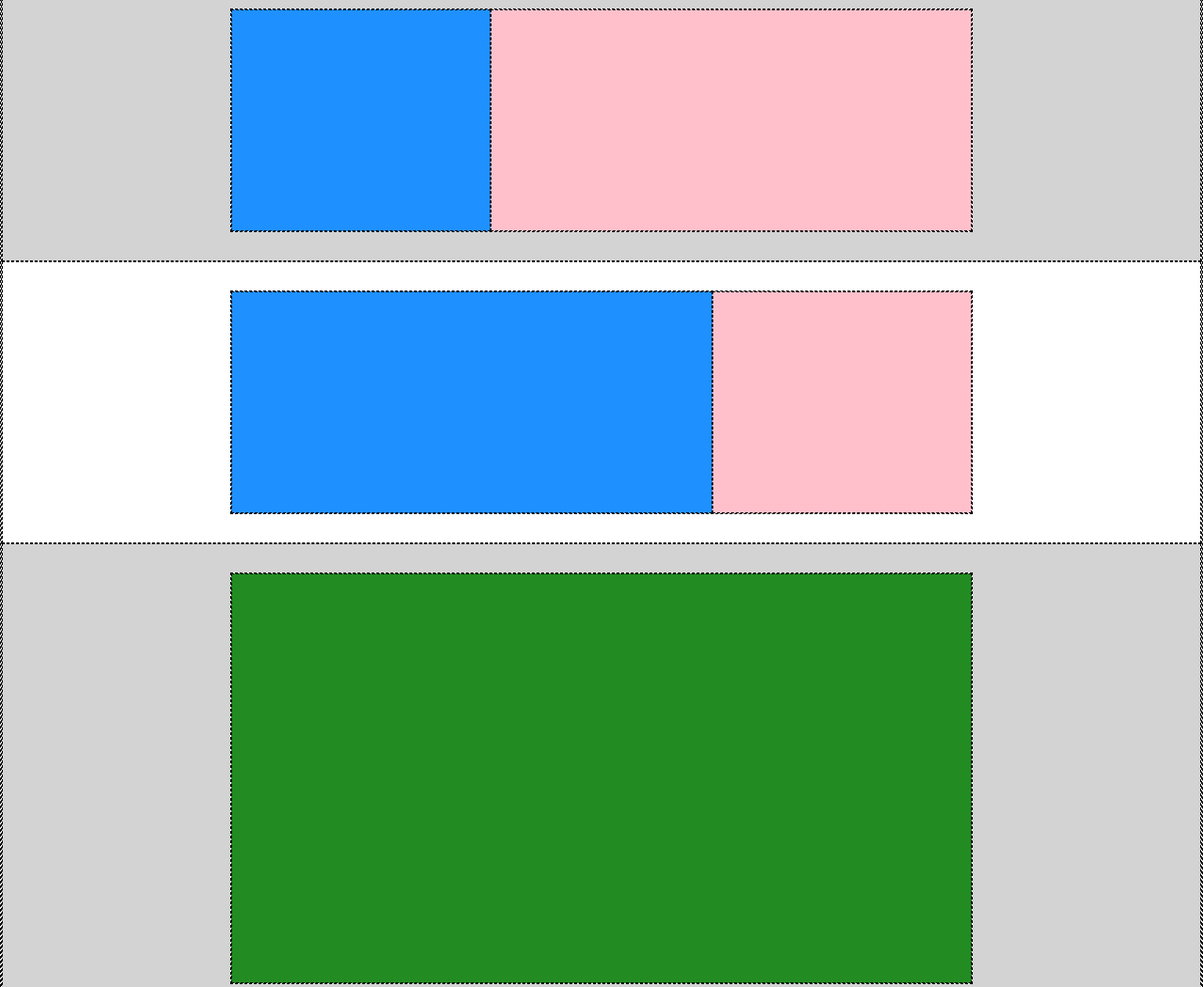
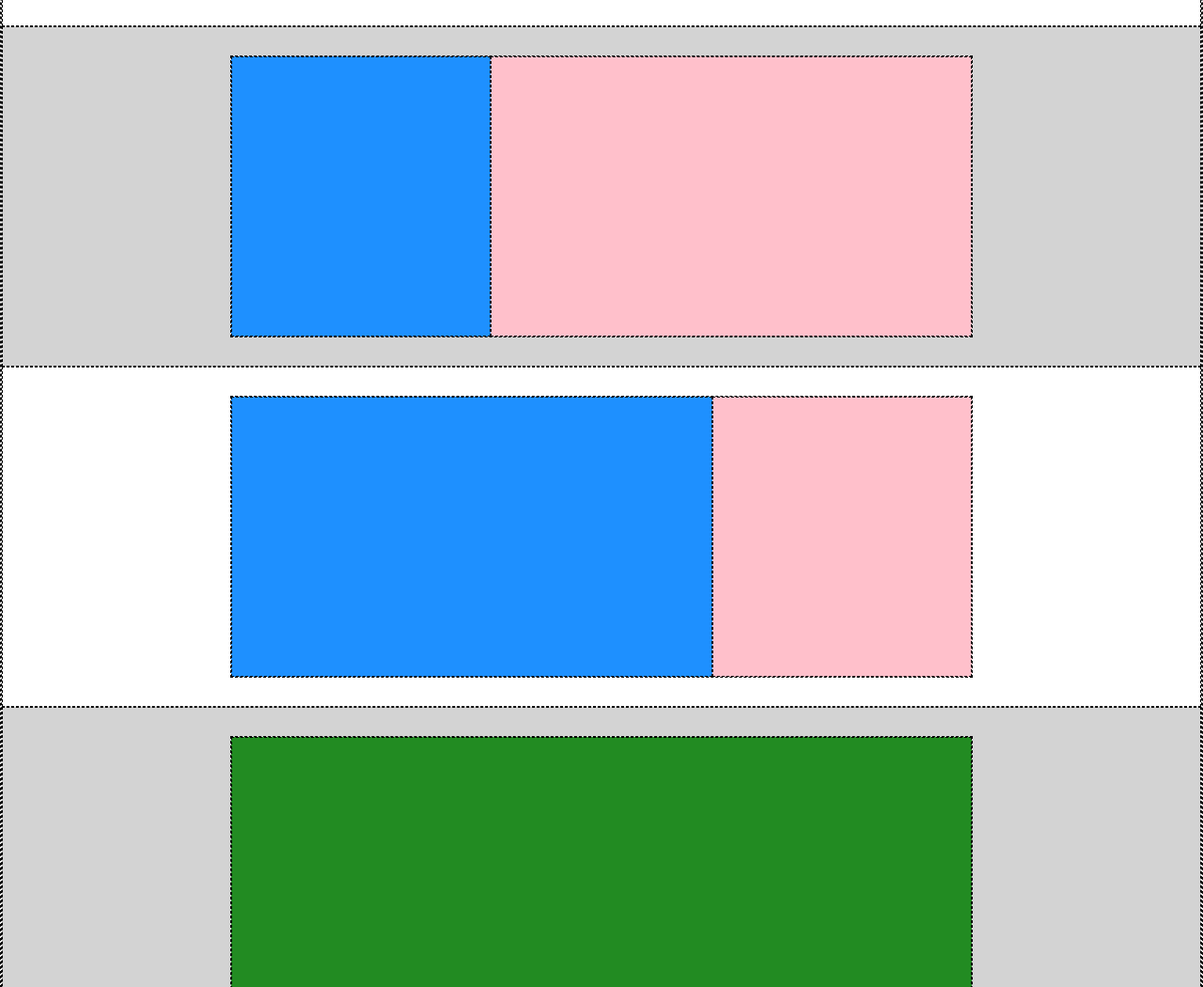
Before and after one commit to Gabbocnc/htmlcss-struttura-discord, a plain HTML site: page index.html in a window 1280 px wide. Shown: the part 748-1798 px from the top of the page at 94% size. Drawn offline with Linux system fonts and the light colour scheme.

Commit message:
fix css code

```diff
--- a/css/style.css
+++ b/css/style.css
@@ -1,11 +1,11 @@
 /* #region root */
-:root{
+:root {
     --light-heavenly: #add8e6;
     --orange: #daa520;
     --dark-blue: #00008b;
     --pink: #ee82ee;
     --light-blue: #1e90ff;
-    --salmon:  #ffc0cb;
+    --salmon: #ffc0cb;
     --light-wood: #d3d3d3;
     --green: #228b22;
     --black: #23272a;
@@ -14,175 +14,220 @@
     --login: #eca9b3;
     --bg-login: #7fffd4;
 }
+
 /* #endregion root */
 /* #region common */
-*{
+* {
     margin: 0;
     padding: 0;
     box-sizing: border-box;
     font-size: 1.1rem;
 }
-.bg{
+
+.bg {
     display: flex;
     background-color: rgb(255, 255, 255);
     padding: 30px;
-    height: 12%;
     width: 100%;
 }
-.second-section, .third-section, .fourth-section, .fifth-section{
+
+.second-section,
+.third-section,
+.fourth-section,
+.fifth-section {
     display: flex;
-    height: 100%;
     width: 65%;
     margin: auto;
-    background-color: #ffffff;
 }
+
+.dflex {
+    display: flex;
+}
+
+img {
+    max-width: 100%;
+}
+
 /* #endregion common */
 /* #region debug */
-.debug *{
+.debug * {
     border: 1px dashed black;
 }
-.debug .dblue .first-section{
+
+.debug .dblue .first-section {
     height: 300px;
 }
-.debug .white{
+
+.debug .lwood {
     height: 300px;
 }
-.debug .lwood{
+
+.debug .lwood2 {
+    height: 500px;
+}
+
+.debug .footer {
+    height: 350px;
+}
+
+.debug .first-section {
     height: 300px;
 }
-.debug .lwood2{
-    height: 500px;
+
+.debug .second-section {
+    height: 300px;
 }
-.debug .footer{
-    height: 350px;
+
+.debug .bg-white {
+    height: 300px;
+}
+
+.debug .third-section {
+    height: 300px;
+}
+
+.debug .fourth-section {
+    height: 300px;
+}
+
+.debug .fifth-section {
+    height: 400px;
 }
 
 /* #endregion debug */
 /* #region header */
-.bg-heavenly{
+.bg-heavenly {
     background-color: var(--light-heavenly);
-    display: flex;
-    height: 60px;
+    padding: 10px;
 }
-.h-flex{
+
+.h-flex {
     margin: auto;
     display: flex;
     background: var(--orange);
     width: 70%;
 }
-.logo{
+
+.logo {
     width: 25%;
     padding-left: 0.5rem;
 }
-.link{
+
+.link {
     width: 50%;
     text-align: center;
 }
-.login{
+
+.login {
     width: 25%;
     text-align: end;
     padding-right: 0.5rem;
 }
+
 /* #endregion header */
 /* #region main */
-.m-flex{
+.m-flex {
     flex-wrap: wrap;
-    display: flex;
 }
-.bg{
-    display: flex;
-    background-color: rgb(255, 255, 255);
-    padding: 30px;
-    width: 100%;
 
-}
 /* #endregion main */
 /* #region first section */
-.dblue{
+.dblue {
     background-color: var(--dark-blue);
     width: 100%;
     padding: 30px;
 }
-.first-section{
+
+.first-section {
     background-color: var(--pink);
     width: 60%;
     margin: auto;
 }
+
 /* #endregion first part main */
 /* #region second section */
- .white{
-    display: flex;
+.white {
     background-color: rgb(255, 255, 255);
     padding: 30px;
     width: 100%;
+}
 
+.lblue {
+    background-color: var(--light-blue);
+    width: 65%;
 }
-.lblue{
-    background-color: var(--light-blue);
-    width: 65%;;
-}
-.salmon{
+
+.salmon {
+    width: 35%;
     background-color: var(--salmon);
-    width: 35%;
 }
 
 /* #endregion second part main */
 /* #region third section */
-.lwood{
+.bg-lwood {
     background-color: var(--light-wood);
-    display: flex;
     padding: 30px;
-    width: 100%;;
+    width: 100%;
 }
-.lblue2{
+
+.lblue2 {
     background-color: var(--light-blue);
     width: 35%;
 }
-.salmon2{
+
+.salmon2 {
     width: 65%;
     background-color: var(--salmon);
 }
+
 /* #endregion third section */
 /* #region fifth section */
-.lwood2{
+.bg-lwood2 {
     display: flex;
     background-color: var(--light-wood);
     padding: 30px;
     width: 100%;
 }
-.green{
+
+.green {
     background-color: var(--green);
     width: 100%;
 }
+
 /* #endregion fifth section */
+
 /* #region footer */
-.f-flex{
+.f-flex {
     display: flex;
     flex-wrap: wrap;
     border-bottom: 2px solid rgb(255, 0, 0);
     background-color: var(--black);
 }
-.footer{
+
+.footer {
     background-color: var(--black);
     padding: 30px;
     justify-content: center;
     border-bottom: 2px solid rgb(255, 0, 0);
 }
-.salmon3{
+
+.salmon3 {
     background-color: var(--salmon-2);
     width: 25%;
 }
-.acq{
+
+.acq {
     background-color: var(--acquamarine);
     width: 10%;
 }
-.secondfooter{
+
+.secondfooter {
     width: 62%;
     margin: auto;
     margin-top: 7px;
 }
 
-.sfooter{
+.sfooter {
     background-color: var(--bg-login);
     display: flex;
     justify-content: space-between;
@@ -190,7 +235,9 @@
     width: 100%;
     padding: 7px;
 }
-.second-logo, .button{
+
+.second-logo,
+.button {
     background-color: var(--login);
     font-size: 15px;
     width: 60px;
@@ -199,11 +246,14 @@
     margin-top: 3px;
     border: 6px dashed #00000000;
 }
-.second-logo{
+
+.second-logo {
     margin-left: -7px;
 }
-.button{
+
+.button {
     margin-right: -7px;
 
 }
+
 /* #endregion footer */
--- a/index.html
+++ b/index.html
@@ -12,7 +12,7 @@
 
     <header>
         <section class="bg-heavenly">
-            <div class="h-flex">
+            <div class="dflex h-flex">
                 <div class="logo">logo</div>
                 <div class="link">link link link link link</div>
                 <div class="login">login</div>
@@ -22,29 +22,29 @@
     <!-- header -->
 
     <main>
-        <div class="m-flex">
-            <section class="bg dblue">
+        <div class="dflex m-flex">
+            <section class="dflex bg dblue">
                 <div class="first-section"></div>
             </section>
-            <section class="bg white">
+            <section class="dflex white">
                 <div class="second-section">
                     <div class="lblue"></div>
                     <div class="salmon"></div>
                 </div>
             </section>
-            <section class="bg lwood">
+            <section class="dflex bg-lwood">
                 <div class="third-section">
                     <div class="lblue2"></div>
                     <div class="salmon2"></div>
                 </div>
             </section>
-            <section class="bg white">
+            <section class="dflex white">
                 <div class="fourth-section">
                     <div class="lblue"></div>
                     <div class="salmon"></div>
                 </div>
             </section>
-            <section class="bg lwood2">
+            <section class=" dflex bg-lwood2">
                 <div class="fifth-section">
                     <div class="green"></div>
                 </div>
```
